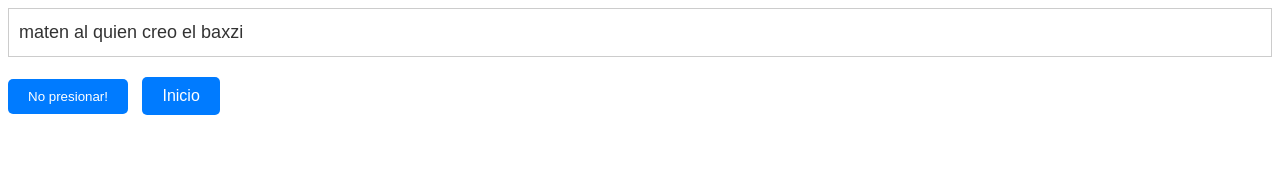
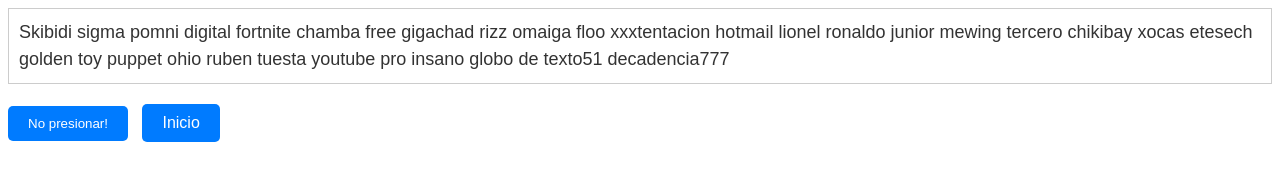
Before and after one commit to Baxclon/ultracrew-page, a plain HTML site: page factos.html in a window 1280 px wide. Both pictures are taken after a click on the button "No presionar!". Drawn offline with Linux system fonts and the light colour scheme.

Commit message:
Update factos.html

```diff
--- a/factos.html
+++ b/factos.html
@@ -60,6 +60,16 @@
             return textosAleatorios[indice];
         }
 
+        // Función para generar texto aleatorio y refrescar la página
+        function generarTextoAleatorio() {
+            // Generar texto aleatorio
+            var texto = textoAleatorio();
+            // Mostrar el texto
+            document.getElementById("textoAleatorio").textContent = texto;
+            // Refrescar la página
+            window.location.reload();
+        }
+
         // Mostrar texto aleatorio al cargar la página
         window.onload = function() {
             var texto = textoAleatorio();
```
